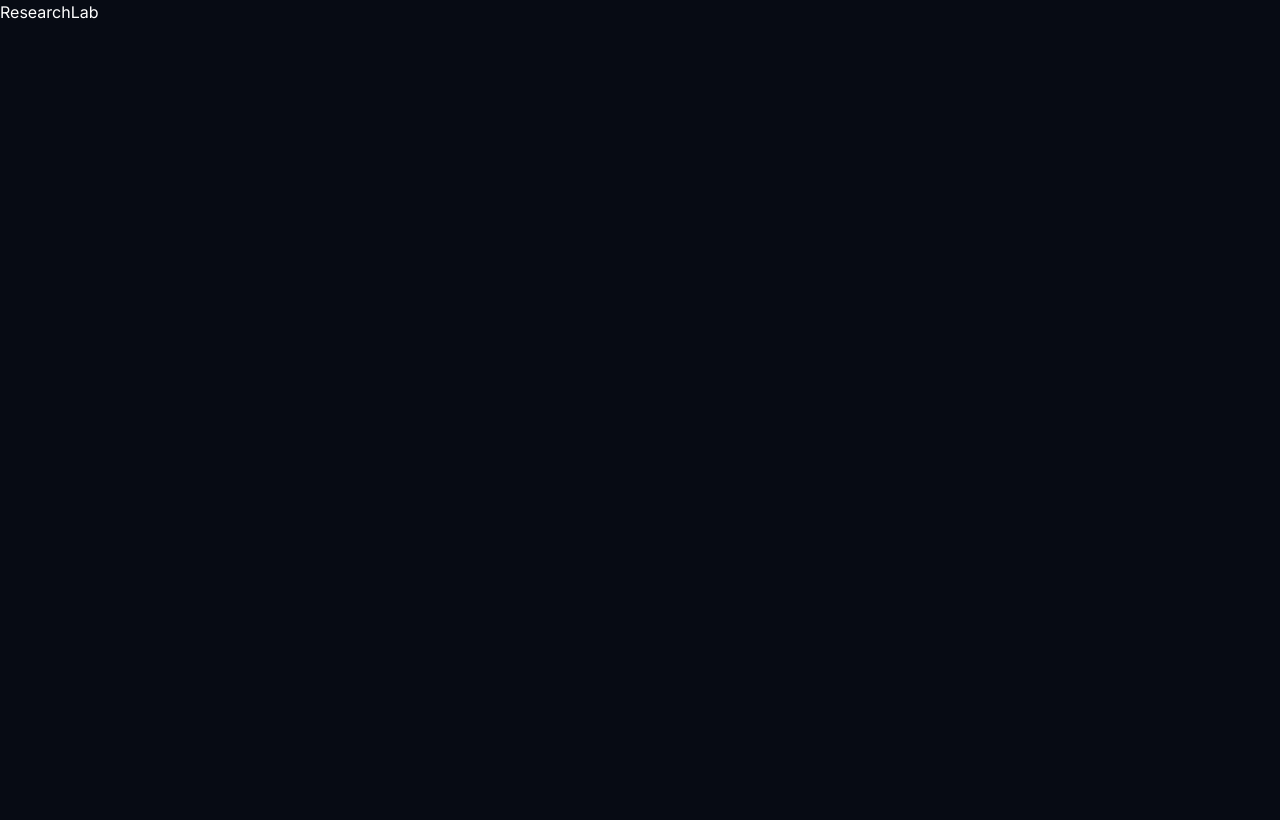
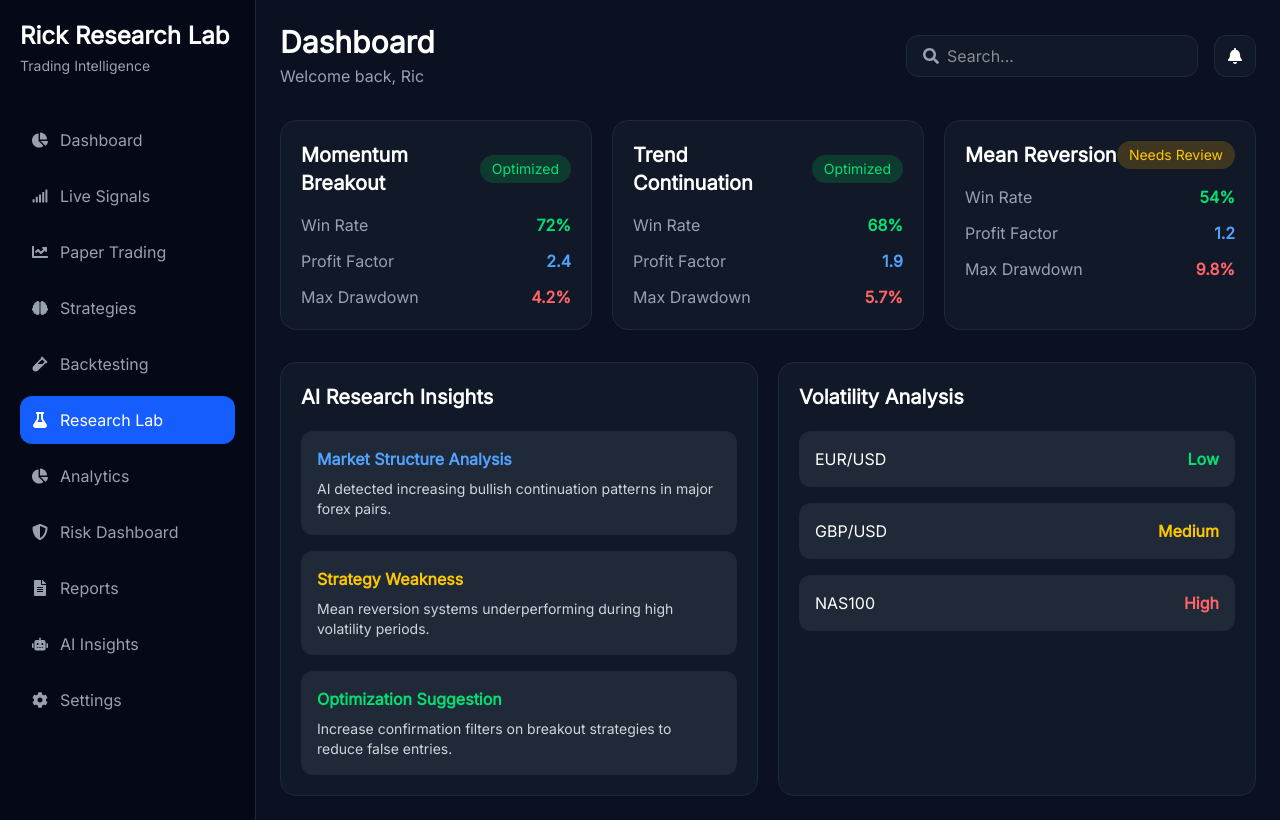
Before and after one commit to ricmusyoki-glitch/RESEARCH-LAB-TRAINING-BOT-DASHBOARD-FRONTEND, a React (Vite) app: page /research in a window 1280 px wide. Built offline with nearby package versions, Linux system fonts and the light colour scheme.

Commit message:
Built a research lab analytics

```diff
--- /dev/null
+++ b/src/components/ResearchInsightsPanel.jsx
@@ -0,0 +1,53 @@
+function ResearchInsightsPanel() {
+  return (
+    <div className="bg-[#111827] p-5 rounded-2xl border border-gray-800">
+
+      <h2 className="text-xl font-bold text-white mb-5">
+        AI Research Insights
+      </h2>
+
+      <div className="space-y-4">
+
+        <div className="bg-[#1F2937] p-4 rounded-xl">
+
+          <p className="text-blue-400 font-semibold">
+            Market Structure Analysis
+          </p>
+
+          <p className="text-gray-300 text-sm mt-2">
+            AI detected increasing bullish continuation patterns in major forex pairs.
+          </p>
+
+        </div>
+
+        <div className="bg-[#1F2937] p-4 rounded-xl">
+
+          <p className="text-yellow-400 font-semibold">
+            Strategy Weakness
+          </p>
+
+          <p className="text-gray-300 text-sm mt-2">
+            Mean reversion systems underperforming during high volatility periods.
+          </p>
+
+        </div>
+
+        <div className="bg-[#1F2937] p-4 rounded-xl">
+
+          <p className="text-green-400 font-semibold">
+            Optimization Suggestion
+          </p>
+
+          <p className="text-gray-300 text-sm mt-2">
+            Increase confirmation filters on breakout strategies to reduce false entries.
+          </p>
+
+        </div>
+
+      </div>
+
+    </div>
+  );
+}
+
+export default ResearchInsightsPanel;
--- /dev/null
+++ b/src/components/StrategyCard.jsx
@@ -0,0 +1,73 @@
+function StrategyCard({
+  name,
+  winRate,
+  profitFactor,
+  drawdown,
+  status,
+}) {
+  return (
+    <div className="bg-[#111827] p-5 rounded-2xl border border-gray-800">
+
+      <div className="flex items-center justify-between mb-4">
+
+        <h2 className="text-white text-xl font-bold">
+          {name}
+        </h2>
+
+        <span
+          className={`px-3 py-1 rounded-full text-sm ${
+            status === "Optimized"
+              ? "bg-green-500/20 text-green-400"
+              : "bg-yellow-500/20 text-yellow-400"
+          }`}
+        >
+          {status}
+        </span>
+
+      </div>
+
+      <div className="space-y-3">
+
+        <div className="flex justify-between">
+
+          <p className="text-gray-400">
+            Win Rate
+          </p>
+
+          <p className="text-green-400 font-bold">
+            {winRate}
+          </p>
+
+        </div>
+
+        <div className="flex justify-between">
+
+          <p className="text-gray-400">
+            Profit Factor
+          </p>
+
+          <p className="text-blue-400 font-bold">
+            {profitFactor}
+          </p>
+
+        </div>
+
+        <div className="flex justify-between">
+
+          <p className="text-gray-400">
+            Max Drawdown
+          </p>
+
+          <p className="text-red-400 font-bold">
+            {drawdown}
+          </p>
+
+        </div>
+
+      </div>
+
+    </div>
+  );
+}
+
+export default StrategyCard;
--- /dev/null
+++ b/src/components/VolatilityPanel.jsx
@@ -0,0 +1,53 @@
+function VolatilityPanel() {
+  return (
+    <div className="bg-[#111827] p-5 rounded-2xl border border-gray-800">
+
+      <h2 className="text-xl font-bold text-white mb-5">
+        Volatility Analysis
+      </h2>
+
+      <div className="space-y-4">
+
+        <div className="flex items-center justify-between bg-[#1F2937] p-4 rounded-xl">
+
+          <p className="text-white">
+            EUR/USD
+          </p>
+
+          <span className="text-green-400 font-bold">
+            Low
+          </span>
+
+        </div>
+
+        <div className="flex items-center justify-between bg-[#1F2937] p-4 rounded-xl">
+
+          <p className="text-white">
+            GBP/USD
+          </p>
+
+          <span className="text-yellow-400 font-bold">
+            Medium
+          </span>
+
+        </div>
+
+        <div className="flex items-center justify-between bg-[#1F2937] p-4 rounded-xl">
+
+          <p className="text-white">
+            NAS100
+          </p>
+
+          <span className="text-red-400 font-bold">
+            High
+          </span>
+
+        </div>
+
+      </div>
+
+    </div>
+  );
+}
+
+export default VolatilityPanel;
--- a/src/pages/ResearchLab.jsx
+++ b/src/pages/ResearchLab.jsx
@@ -1,9 +1,63 @@
-import React from 'react'
+import MainLayout from "../layouts/MainLayout";
+import Sidebar from "../components/SideBar";
+import Navbar from "../components/Navbar";
 
-const ResearchLab = () => {
+import StrategyCard from "../components/StrategyCard";
+import ResearchInsightsPanel from "../components/ResearchInsightsPanel";
+import VolatilityPanel from "../components/VolatilityPanel";
+
+function ResearchLab() {
   return (
-    <div>ResearchLab</div>
-  )
+    <MainLayout>
+
+      <Sidebar />
+
+      <div className="flex-1 bg-[#0B1120] p-6 overflow-y-auto">
+
+        <Navbar />
+
+        {/* Strategy Rankings */}
+        <div className="grid grid-cols-1 md:grid-cols-2 xl:grid-cols-3 gap-5 mb-8">
+
+          <StrategyCard
+            name="Momentum Breakout"
+            winRate="72%"
+            profitFactor="2.4"
+            drawdown="4.2%"
+            status="Optimized"
+          />
+
+          <StrategyCard
+            name="Trend Continuation"
+            winRate="68%"
+            profitFactor="1.9"
+            drawdown="5.7%"
+            status="Optimized"
+          />
+
+          <StrategyCard
+            name="Mean Reversion"
+            winRate="54%"
+            profitFactor="1.2"
+            drawdown="9.8%"
+            status="Needs Review"
+          />
+
+        </div>
+
+        {/* Insights Grid */}
+        <div className="grid grid-cols-1 xl:grid-cols-2 gap-5">
+
+          <ResearchInsightsPanel />
+
+          <VolatilityPanel />
+
+        </div>
+
+      </div>
+
+    </MainLayout>
+  );
 }
 
-export default ResearchLab
+export default ResearchLab;
```
